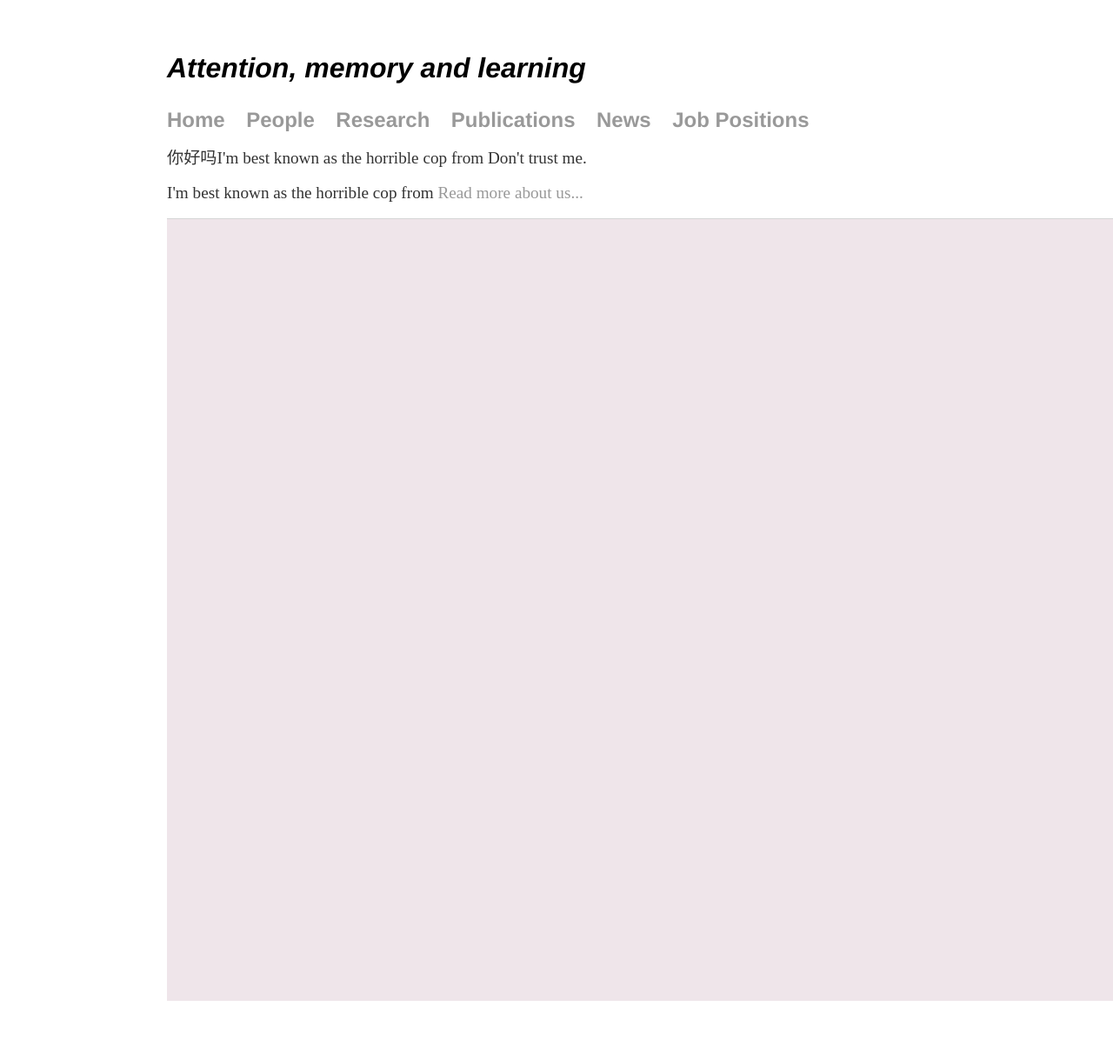
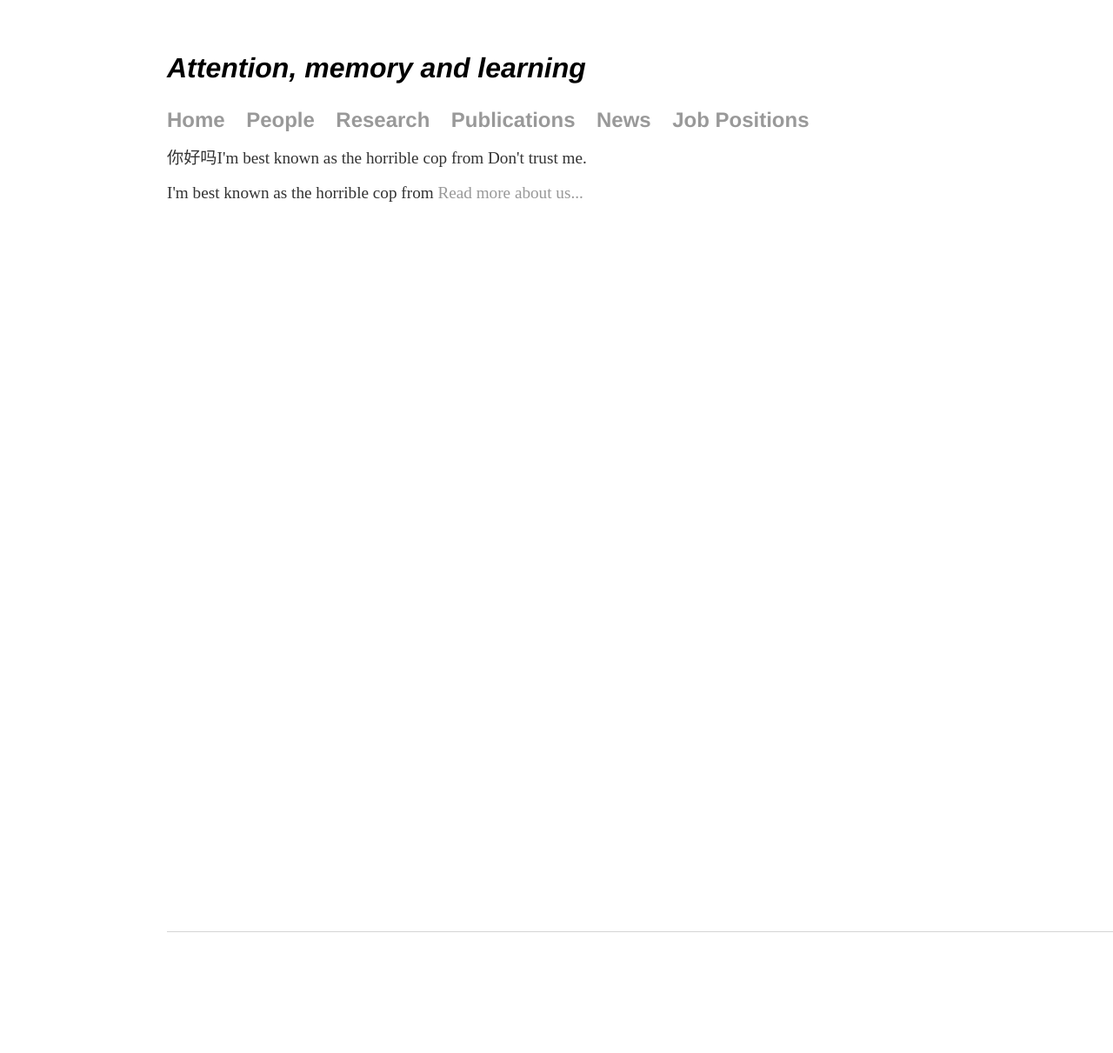
Before and after one commit to wangbenchi/wangbenchi.github.io, a Jekyll site: the page built from index.html, in a window 1280 px wide. Shown: the whole page at 87% size. Built offline with Jekyll 4.4.1, drawn with Linux system fonts in a browser that asks for light colours; after the commit the page ends 1167 px from its top, so only the background shows below that.

Commit message:
Update index.html

```diff
--- a/index.html
+++ b/index.html
@@ -3,12 +3,12 @@ layout: default
 title: Attention, memory and learning
 ---
 
-<div class="blurb">
+<div class="blurb" style = "height:900px">
 	<p>你好吗I'm best known as the horrible cop from Don't trust me.</p>
 	<p>I'm best known as the horrible cop from  <a href="/about">Read more about us...</a></p>
 </div><!-- /.blurb -->
 
-<div class="footer" style = "background-color:#efe5ea;height:900px;clear:both;text-align:right;">
+<div class="footer" style = "background-color:#EEEEE;clear:both;text-align:right;">
 	<footer>
 		<ul>
 		<li><a href="mailto:wangbenchi.swift@gmail.com">Contact</a></li>
```
